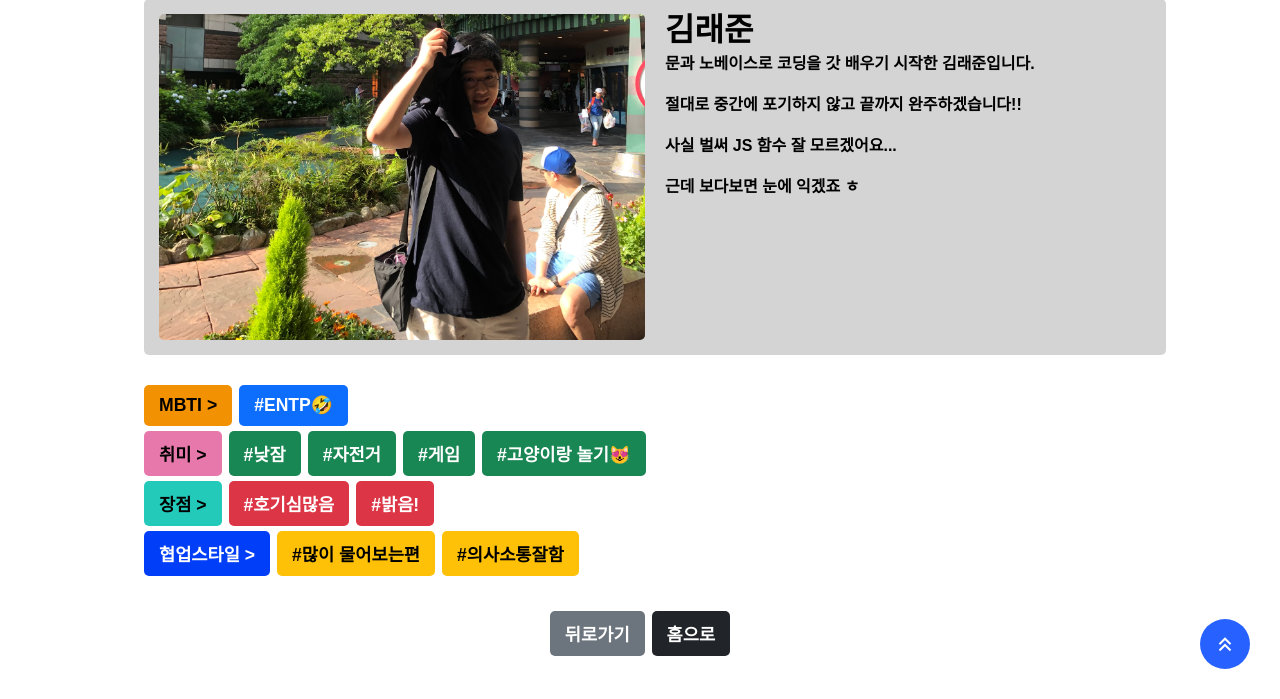
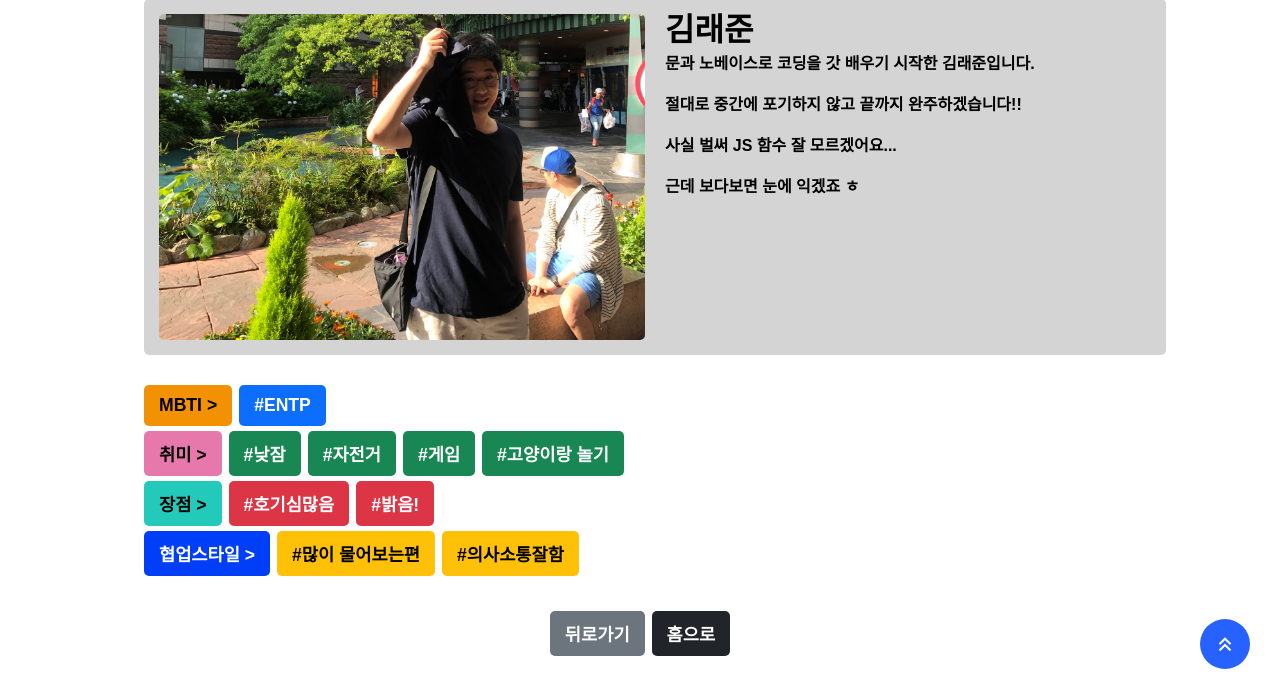
Before and after one commit to HIITMEMARIO/our-team-project, a Flask app: page /card_page/mem1 in a window 1280 px wide. Shown: the part 101-800 px from the top of the page. Run offline with Flask 3, Linux system fonts and the light colour scheme.

Commit message:
Update introduce.html

```diff
--- a/templates/introduce.html
+++ b/templates/introduce.html
@@ -54,7 +54,7 @@
         <!-- 카드 -->
         <div class="card-group">
           <div class="img">
-            <img src="/static/image/laejun2.jpg" alt="소개사진" />
+            <img src="../static/image/laejun2.jpg" alt="소개사진" />
           </div>
           <div class="introduce">
             <h3>김래준</h3>
@@ -72,7 +72,7 @@
         <div class="tag-group">
           <div class="tag">
             <button type="button" class="btn tag-title btn-mbti">MBTI ></button>
-            <button type="button" class="btn btn-mbti">#ENTP🤣</button>
+            <button type="button" class="btn btn-mbti">#ENTP</button>
           </div>
           <div class="tag">
             <button type="button" class="btn tag-title btn-habit">
@@ -81,9 +81,7 @@
             <button type="button" class="btn btn-habit">#낮잠</button>
             <button type="button" class="btn btn-habit">#자전거</button>
             <button type="button" class="btn btn-habit">#게임</button>
-            <button type="button" class="btn btn-habit">
-              #고양이랑 놀기😻
-            </button>
+            <button type="button" class="btn btn-habit">#고양이랑 놀기</button>
           </div>
           <div class="tag">
             <button type="button" class="btn tag-title btn-strength">
```
